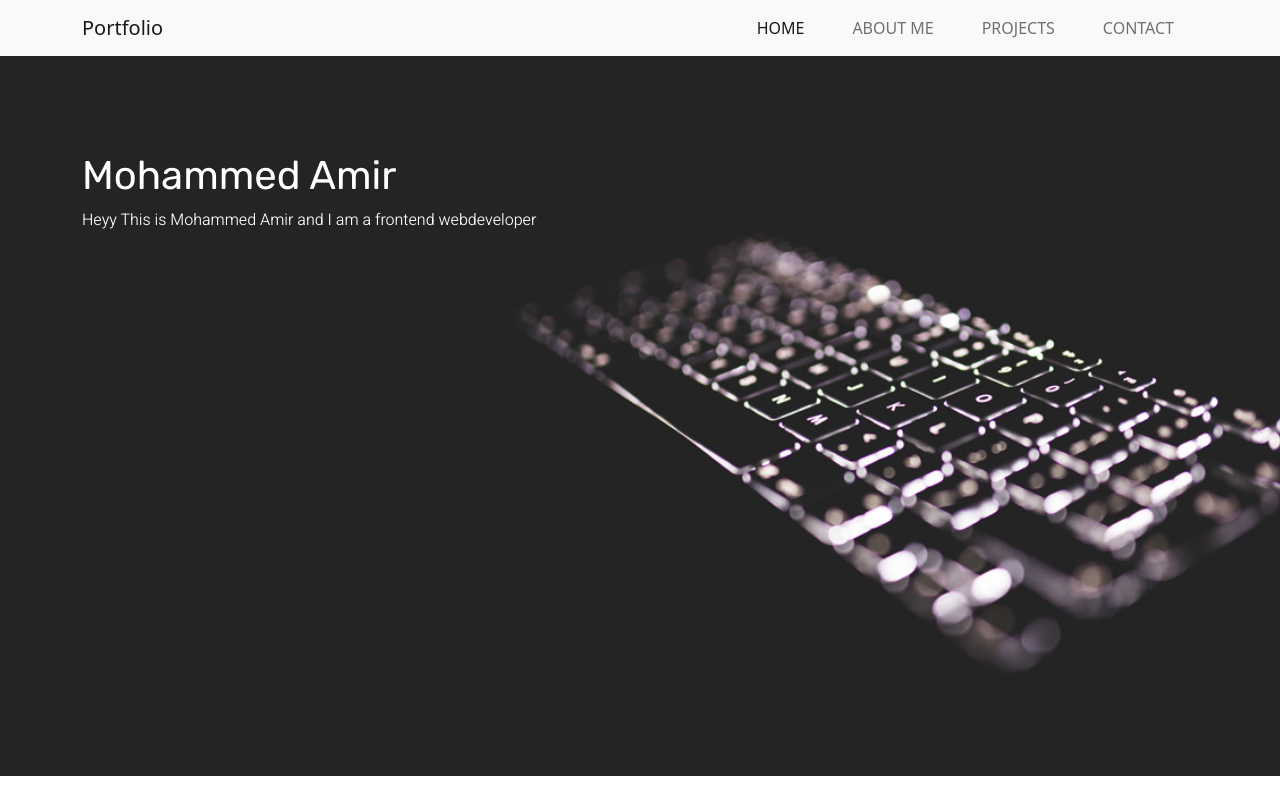
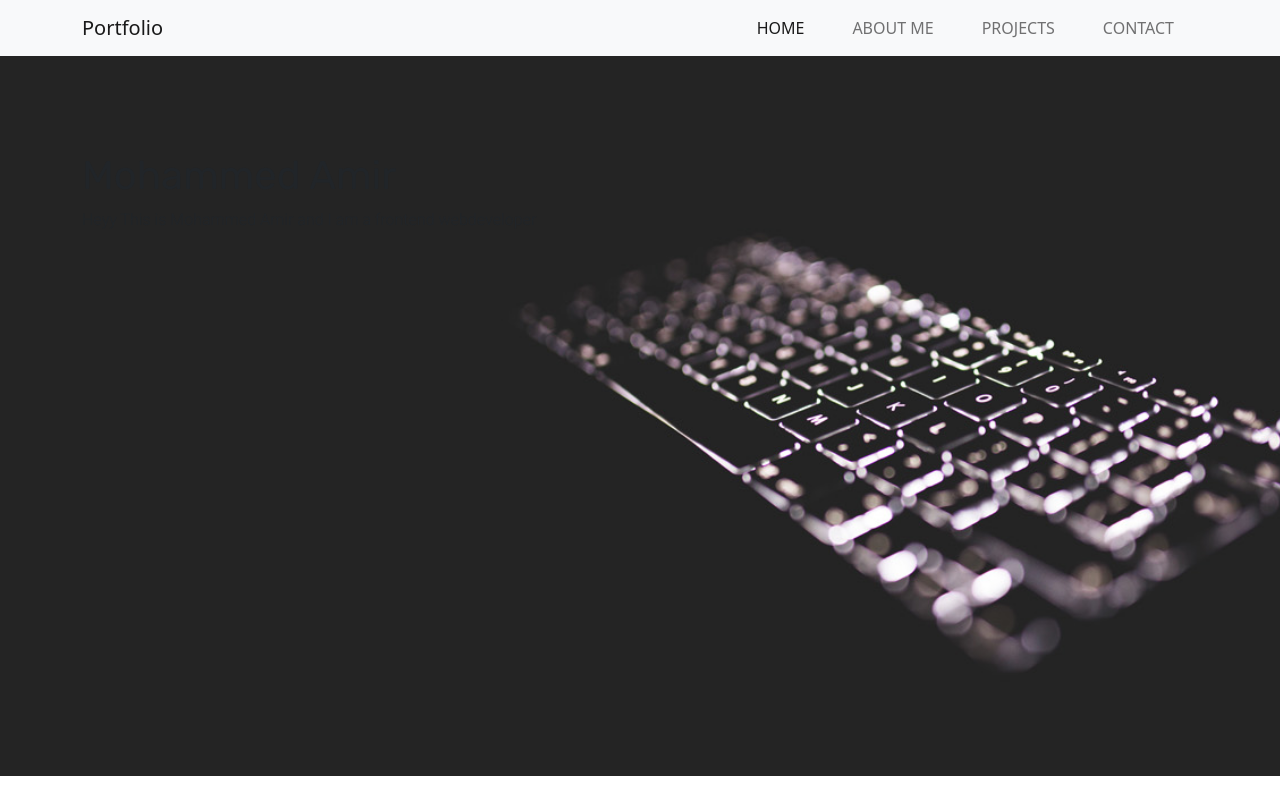
Before and after one commit to mohdaamer/portfolio, a plain HTML site: page index.html in a window 1280 px wide. Shown: the top 800 px of the page. Drawn offline with nearby package versions, Linux system fonts and the light colour scheme.

Commit message:
Update index.html

```diff
--- a/index.html
+++ b/index.html
@@ -46,7 +46,7 @@
     <div class="banner">
         <div class="container py-4">
             <div class="row py-5">
-                <div class="col-md-7 text-white pt-4">
+                <div class="col-md-7 pt-4">
                     <h1>Mohammed Amir</h1>
                     <p>Heyy This is Mohammed Amir and I am a frontend webdeveloper</p>
                 </div>
```
